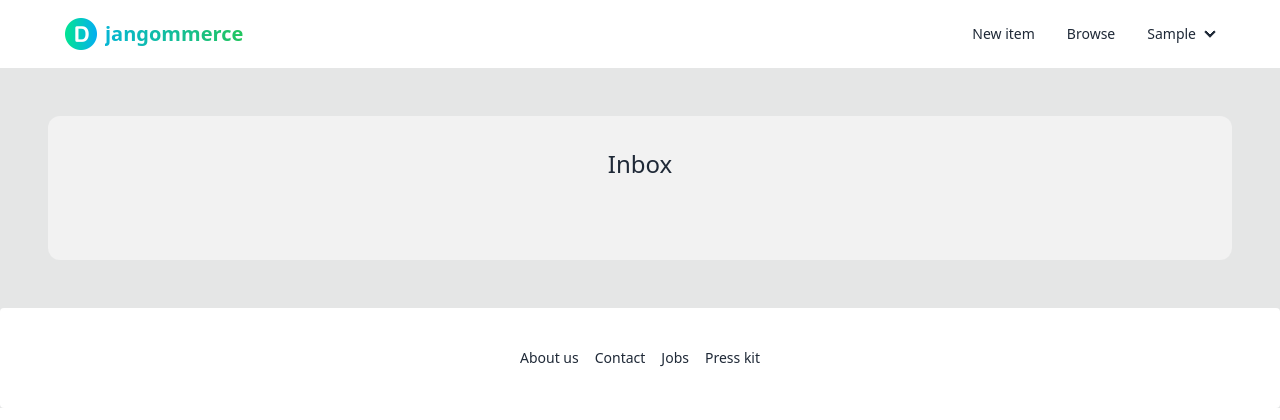
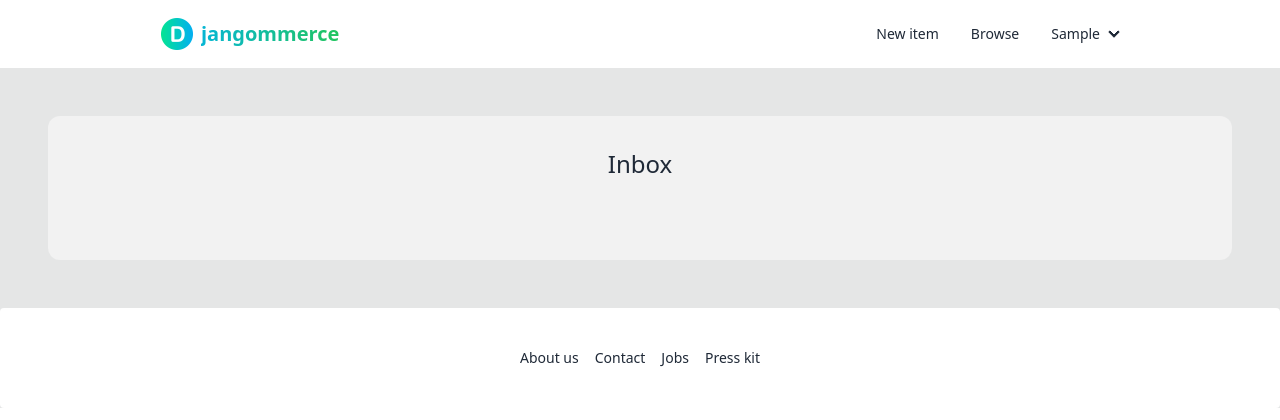
Before and after one commit to doteins/djangommerce, a Django app: page /inbox/ in a window 1280 px wide. Shown: the top 420 px of the page. Run offline with Django 4.2, Linux system fonts and the light colour scheme; the visitor is signed in with stand-in values (Sample User, id 1); data that the repository does not hold is empty; some libraries are stand-ins or nearby versions.

Commit message:
Add larger padding for responsive design

```diff
--- a/templates/partials/_header.html
+++ b/templates/partials/_header.html
@@ -1,7 +1,7 @@
 {% load static %}
 
 <head>
-  <nav class="sticky top-0 z-30 navbar w-full px-12 bg-base-100">
+  <nav class="sticky top-0 z-30 navbar w-full px-12 bg-base-100 lg:px-36">
     <div class="flex-1">
       <a href="/" class="btn btn-ghost normal-case text-xl">
         <img src="{% static 'img/logo.png' %}" alt="Djangommerce logo" class="px-0 mx-0 h-8 w-8">
```
